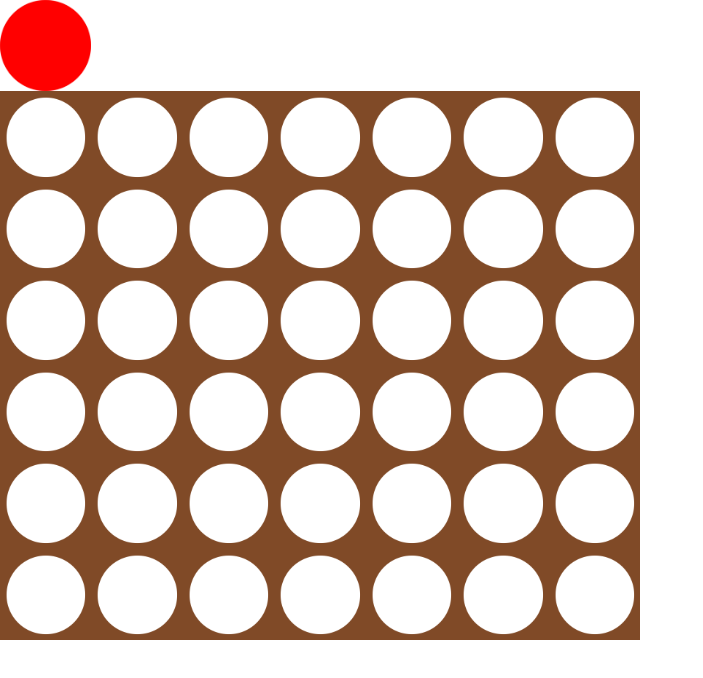
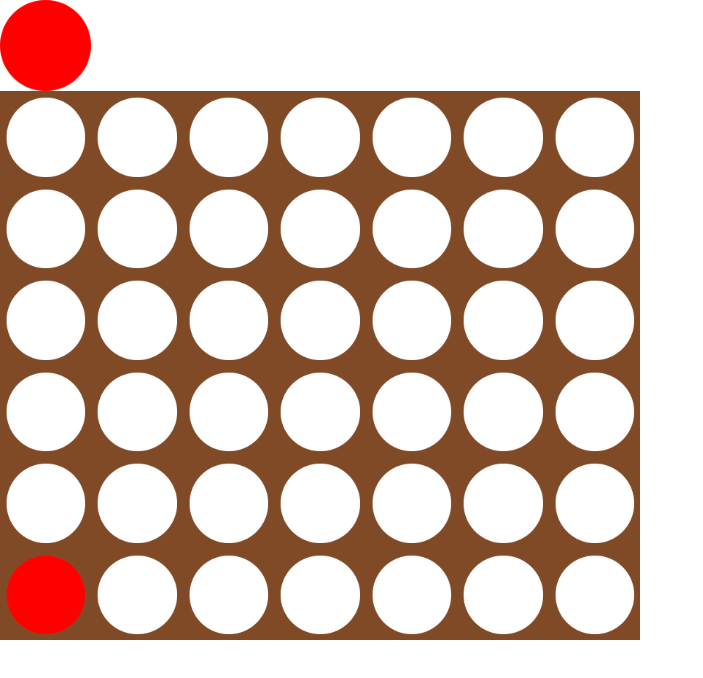
Before and after one commit to nasnyder91/Connect-Four, a plain HTML site: page index.html in a window 1280 px wide. Both pictures are taken after a click on the element 45 px from the left and 45 px from the top of the page. Shown: the whole page, without its empty margins (0-703 px from the left). Drawn offline with nearby package versions, Linux system fonts and the light colour scheme.

Commit message:
ability to make moves every turn and fill board with pieces

```diff
--- a/css/style.css
+++ b/css/style.css
@@ -11,6 +11,12 @@ body, html{
   grid-gap: 0;
 }
 
+.boardSection{
+  background-repeat: no-repeat;
+  background-position: center;
+  background-size: contain;
+}
+
 .aboveBoardSection{
   background-repeat: no-repeat;
   background-position: center;
--- a/js/main.js
+++ b/js/main.js
@@ -10,10 +10,10 @@ $(document).ready(function(){
 
   //Create board
   for(var i = 0; i < 7; i++){
-    boardhtml += "<div id='box"+i+"' class='aboveBoardSection'></div>";
+    boardhtml += "<div id='box"+i+"' class='aboveBoardSection' col="+i+"></div>";
   };
   for(var i = 7; i < 49; i++){
-    boardhtml += "<img id='box"+i+"' class='img-responsive' src='img/ConnectFour.png'>";
+    boardhtml += "<img id='box"+i+"' class='boardSection img-responsive' src='img/ConnectFour.png' taken='false'>";
   };
   $(".board").html(boardhtml);
 
@@ -23,7 +23,6 @@ $(document).ready(function(){
       boardArr[r].push($("#box" + (c+(7*r))));
     };
   };
-  console.log(boardArr);
 
   //Show piece above board
   $(".aboveBoardSection").hover(function(){
@@ -34,7 +33,14 @@ $(document).ready(function(){
 
   //Drop a piece, make a turn
   $(".aboveBoardSection").click(function(){
-
+    var col = $(this).attr("col");
+    for(var r = 6; r > 0; r--){
+      if($(boardArr[r][col]).attr("taken") != "true"){
+        $(boardArr[r][col]).css("background-image", piece);
+        $(boardArr[r][col]).attr("taken", true);
+        break;
+      }
+    };
 
 
     if(turn == "red"){
```
